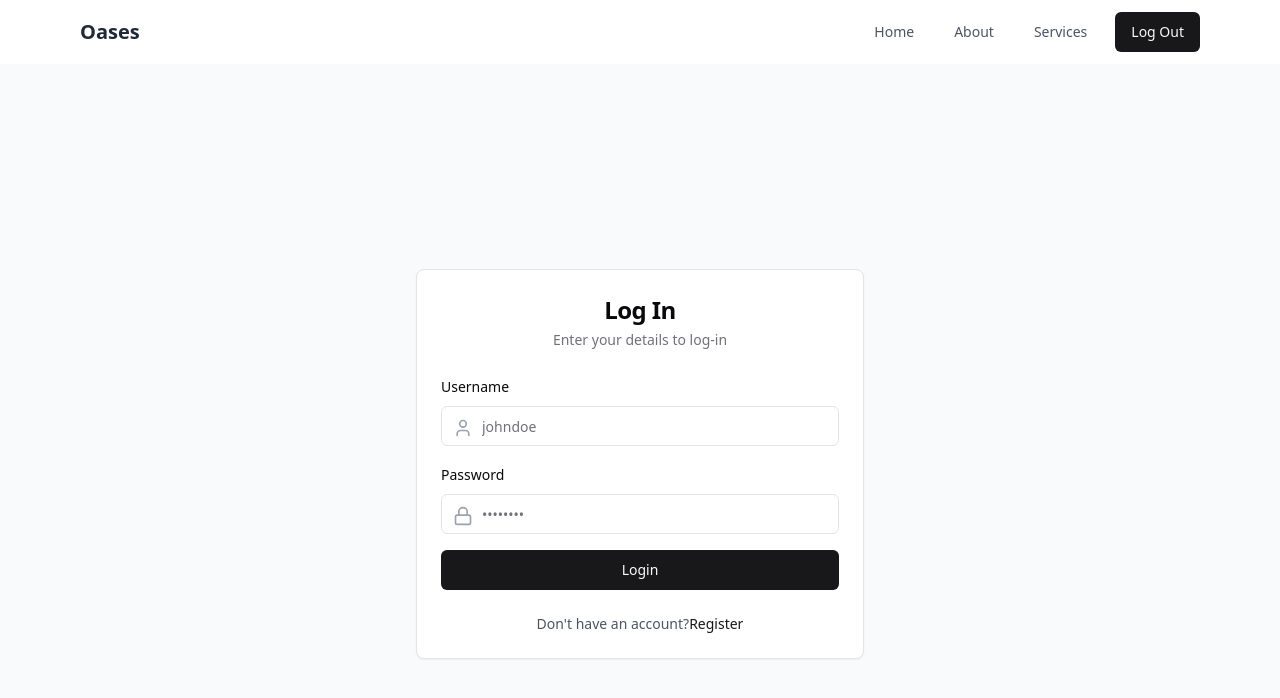
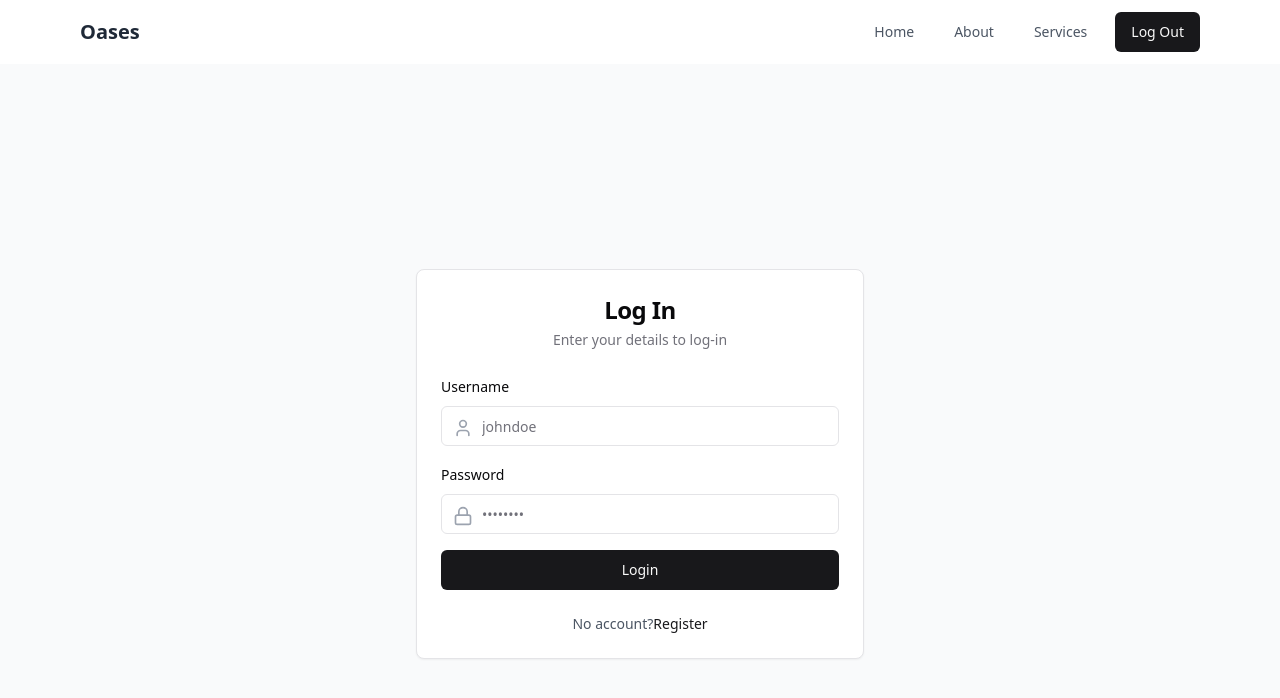
Before and after one commit to Dima-salang/oases_next, a Next.js app: page /login in a window 1280 px wide. Shown: the top 698 px of the page. Built offline with nearby package versions, Linux system fonts and the light colour scheme; no server answers.

Commit message:
resolve issues

```diff
--- a/src/app/_components/NavBar.tsx
+++ b/src/app/_components/NavBar.tsx
@@ -1,8 +1,6 @@
 
 
-import { Button } from "@/components/ui/button";
 import Link from "next/link";
-import { signOut } from "@/auth";
 import LogOutButton from "./LogOutButton";
 
 export default function NavBar() {
--- a/src/app/login/component.tsx
+++ b/src/app/login/component.tsx
@@ -62,7 +62,7 @@ export default function LogInFormComponent() {
         </CardContent>
         <CardFooter className="flex justify-center">
           <p className="text-sm text-gray-600">
-            Don't have an account?
+            No account?
             <a href="/login" className="font-medium text-primary hover:underline">
               Register
             </a>
```
